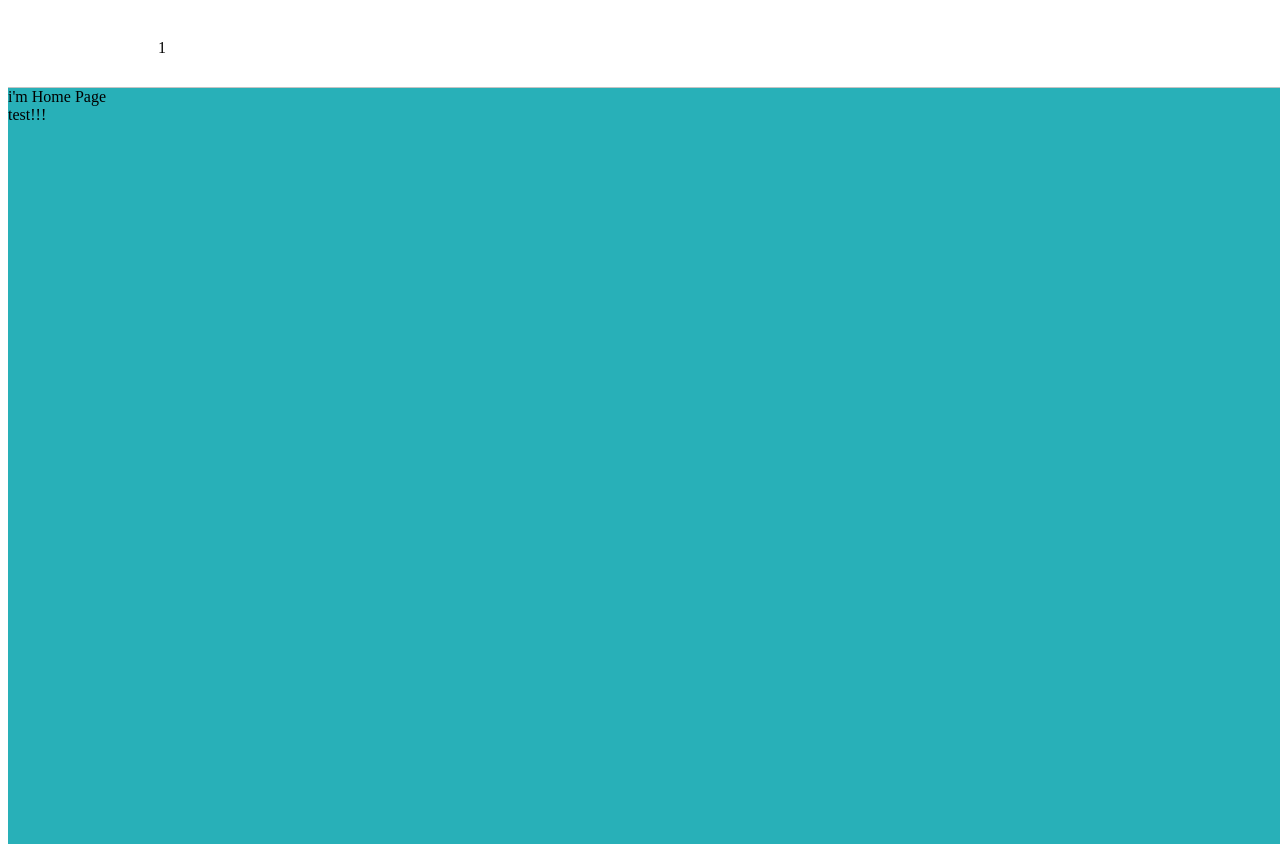
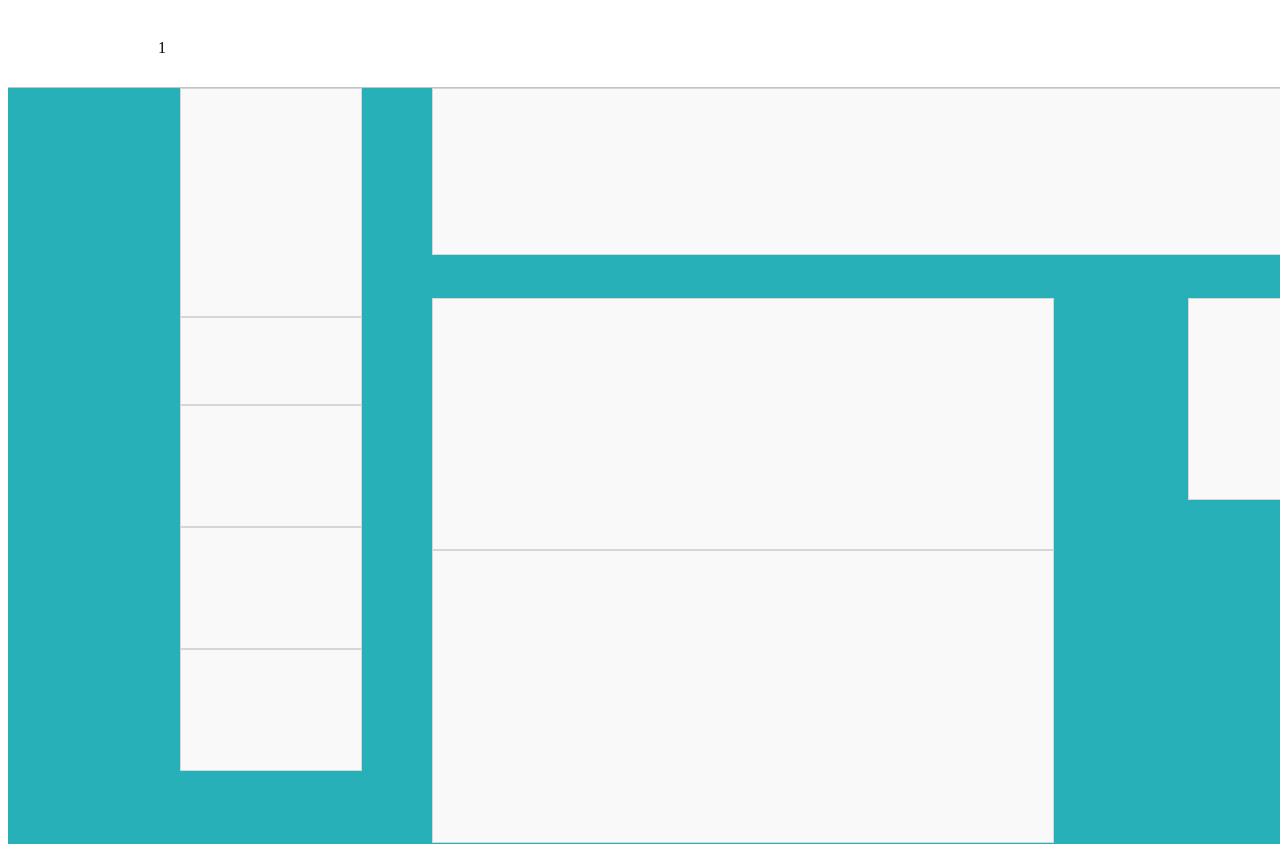
Before and after one commit to modern-agile-team/3term-mini-front, a React (Create React App) app in the folder moae-time/: page / in a window 1280 px wide. Shown: the top 844 px of the page. Built offline with nearby package versions, Linux system fonts and the light colour scheme.

Commit message:
Bug(halam/Layout-homepage):grid-bug #28

```diff
--- a/moae-time/src/pages/home/HomePage.jsx
+++ b/moae-time/src/pages/home/HomePage.jsx
@@ -1,12 +1,87 @@
-import React from "react";
-import Header from "../../style/layout/Header";
+import React from 'react';
+import Graybox from '../../components/graybox/Graybox';
+import styled from 'styled-components';
+
+const HomeLayout = styled.div`
+  box-sizing: border-box;
+  display: grid;
+  width: 100%;
+  height: auto;
+  position: absolute;
+  margin: 0;
+  padding: 0;
+  /* background-color: red; */
+  grid-template-columns: repeat(12, 1fr);
+  grid-template-rows: repeat(12, 70px);
+  grid-template-areas: 'item01 item02 item03 item04';
+`;
+
+const Side = styled.div`
+  grid-area: item01;
+  box-sizing: border-box;
+  grid-column-start: 1;
+  grid-column-end: 3;
+  grid-row-start: 1;
+  grid-row-end: 12;
+  margin: 0;
+  padding: 0;
+`;
+
+const CenterTop = styled.div`
+  grid-area: item02;
+  box-sizing: border-box;
+  grid-column-start: 3;
+  grid-column-end: 12;
+  grid-row-start: 1;
+  grid-row-end: 4;
+  margin: 0;
+  padding: 0;
+  /* background-color: red; */
+`;
+
+const CenterBottom = styled.div`
+  grid-area: item03;
+  box-sizing: border-box;
+  grid-column-start: 3;
+  grid-column-end: 9;
+  grid-row-start: 4;
+  grid-row-end: 12;
+  margin: 0;
+  padding: 0;
+`;
+
+const Right = styled.div`
+  grid-area: item04;
+  box-sizing: border-box;
+  grid-column-start: 9;
+  grid-column-end: 12;
+  grid-row-start: 4;
+  grid-row-end: 7;
+  margin: 0;
+  padding: 0;
+`;
 
 function HomePage() {
   return (
-    <div>
-      <div className="test">i'm Home Page</div>
-      <Header />
-    </div>
+    <HomeLayout>
+      <Side>
+        <Graybox width="180px" height="227px" />
+        <Graybox width="180px" height="86px" />
+        <Graybox width="180px" height="120px" />
+        <Graybox width="180px" height="120px" />
+        <Graybox width="180px" height="120px" />
+      </Side>
+      <CenterTop>
+        <Graybox width="972px" height="165px" />
+      </CenterTop>
+      <CenterBottom>
+        <Graybox width="620px" height="250px" />
+        <Graybox width="620px" height="291px" />
+      </CenterBottom>
+      <Right>
+        <Graybox width="336px" height="200px" />
+      </Right>
+    </HomeLayout>
   );
 }
 
--- a/moae-time/src/style/layout/DummyLayout.jsx
+++ b/moae-time/src/style/layout/DummyLayout.jsx
@@ -1,5 +1,5 @@
-import React from "react";
-import styled from "styled-components";
+import React from 'react';
+import styled from 'styled-components';
 
 const WholeWrapper = styled.div`
   box-sizing: border-box;
@@ -49,7 +49,7 @@ function DummyLayout(props) {
 }
 
 DummyHotIssue.defaultProps = {
-  height: "50px",
+  height: '50px',
 };
 
 export default DummyLayout;
```
Also changed, not shown: moae-time/src/components/button/button.jsx (+7 -12 lines).
